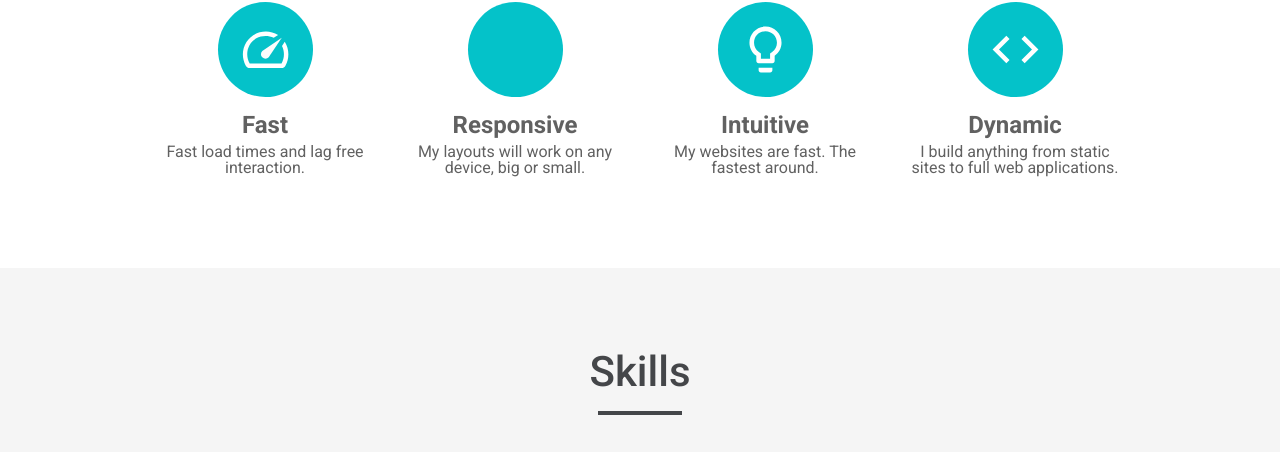
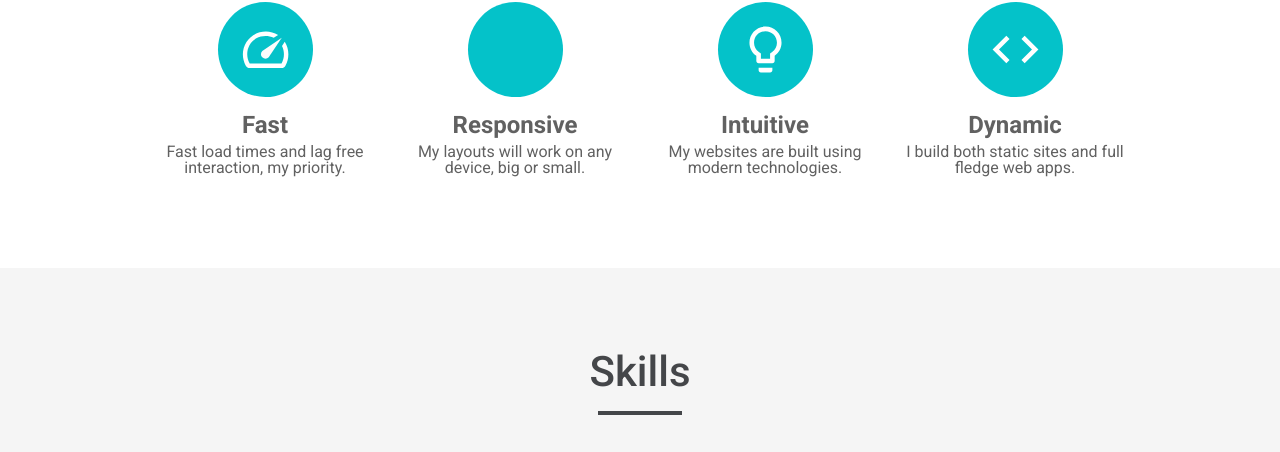
Before and after one commit to P-Corn/solo-portfolio, a website: page index.html in a window 1280 px wide. Shown: the part 1675-2127 px from the top of the page. Drawn offline with Linux system fonts and the light colour scheme.

Commit message:
updating content

```diff
--- a/index.html
+++ b/index.html
@@ -135,7 +135,7 @@
                             <h3 class="card__title">Fast</h3>
                         </div>
                         <div>
-                            <p class="card__subtitle">Fast load times and lag free interaction.</p>
+                            <p class="card__subtitle">Fast load times and lag free interaction, my priority.</p>
                         </div>
                     </div>
                     <div class="card strengths-card-hidden">
@@ -157,7 +157,7 @@
                             <h3 class="card__title">Intuitive</h3>
                         </div>
                         <div>
-                            <p class="card__subtitle">My websites are fast. The fastest around.</p>
+                            <p class="card__subtitle">My websites are built using modern technologies.</p>
                         </div>
                     </div>
                     <div class="card strengths-card-hidden">
@@ -168,7 +168,7 @@
                             <h3 class="card__title">Dynamic</h3>
                         </div>
                         <div>
-                            <p class="card__subtitle">I build anything from static sites to full web applications.</p>
+                            <p class="card__subtitle">I build both static sites and full fledge web apps.</p>
                         </div>
                     </div>
                 </div>
```
